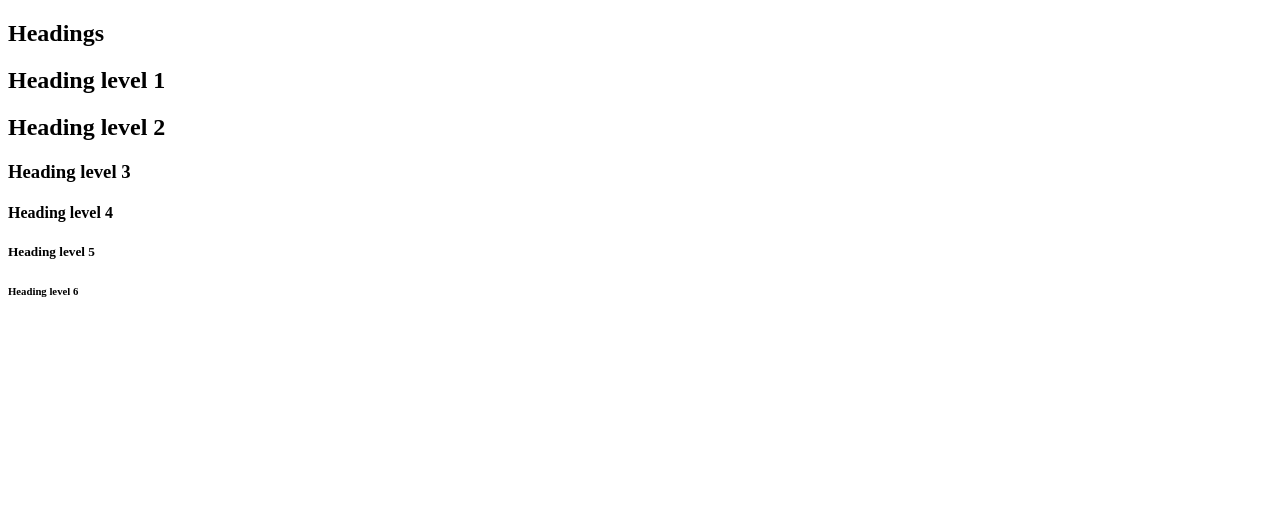
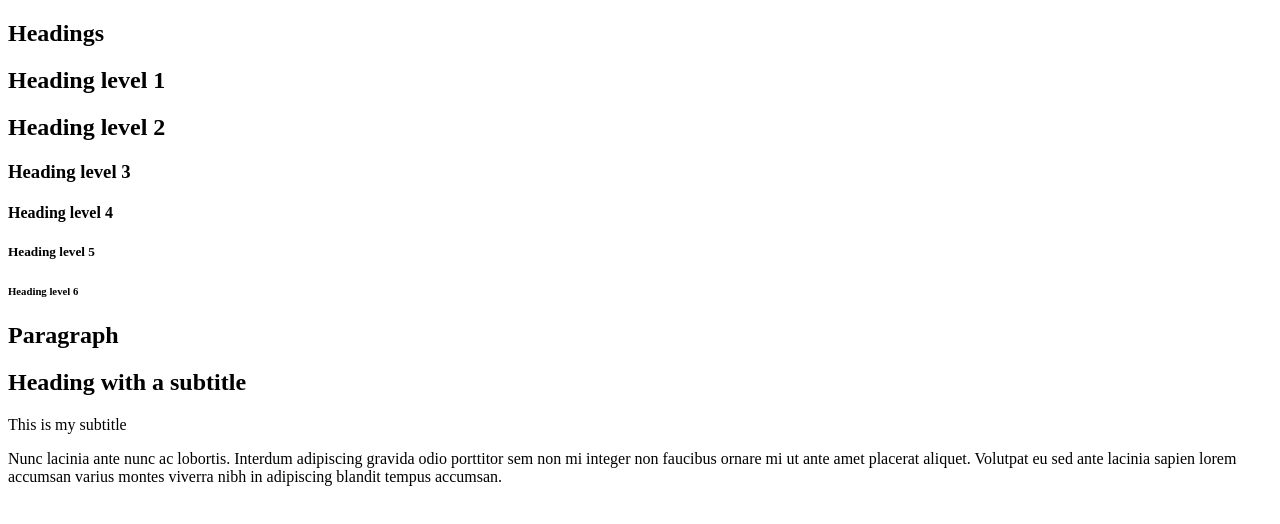
Before and after one commit to Essie-wanjiru001/alu-web_front_end, a plain HTML site: page html_advanced/13-styleguide.html in a window 1280 px wide. Drawn offline with Linux system fonts and the light colour scheme.

Commit message:
task completed

```diff
--- a/html_advanced/11-styleguide.html
+++ b/html_advanced/13-styleguide.html
@@ -25,6 +25,14 @@
 		<h5>Heading level 5</h5>
 		<h6>Heading level 6</h6>
 	    </section>
+	    <section>
+		<header>
+	            <h2>Paragraph</h2>
+		</header>
+		<h2>Heading with a subtitle</h2>
+		<p>This is my subtitle</p>
+		<p>Nunc lacinia ante nunc ac lobortis. Interdum adipiscing gravida odio porttitor sem non mi integer non faucibus ornare mi ut ante amet placerat aliquet. Volutpat eu sed ante lacinia sapien lorem accumsan varius montes viverra nibh in adipiscing blandit tempus accumsan.</p>
+            </section>
 	</main>
 	<footer></footer>
     </body>
```
